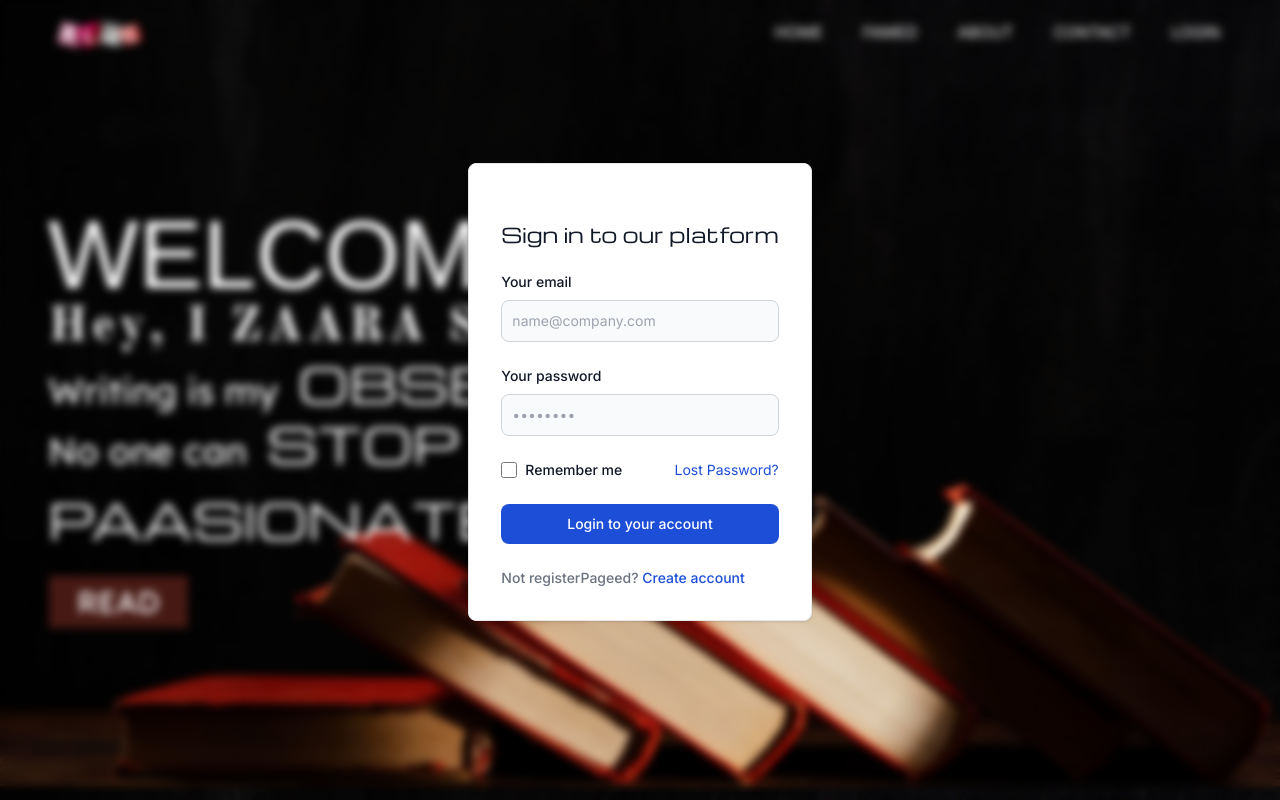
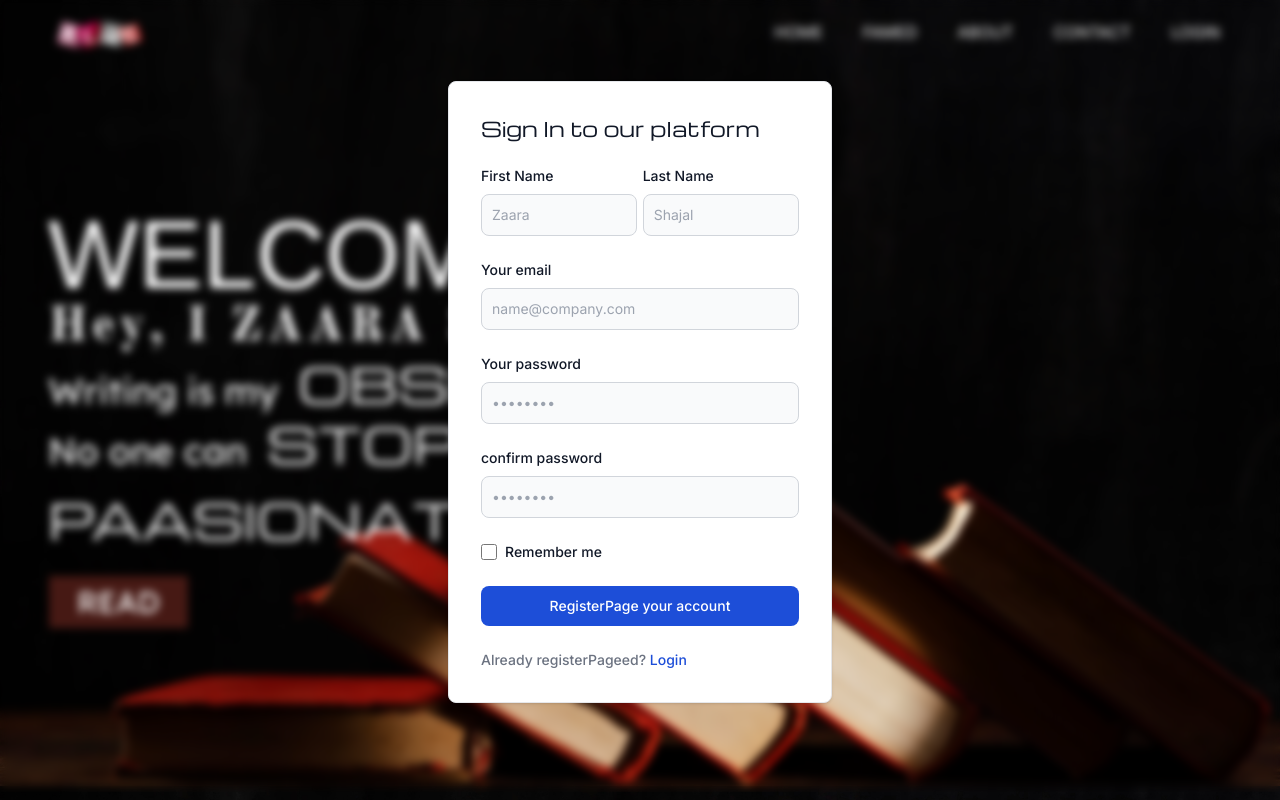
Before and after one commit to Hanzala1101/BlogSite, a Next.js app: page / in a window 1280 px wide. Both pictures are taken after a click on the element "LOGIN". Built offline with nearby package versions, Linux system fonts and the light colour scheme; no server answers; the database is empty; a web font is replaced by a local one.

Commit message:
login page rendering

```diff
--- a/app/api/auth/me/route.js
+++ b/app/api/auth/me/route.js
@@ -8,27 +8,7 @@ export async function GET(request){
     const headersInstance = headers()
     const barearToken =  headersInstance.get("Authorization")
 
-    if(!barearToken){
-        return NextResponse.json({
-            errorMessage:"Barear token not define"
-        })
-    }
-
     const Token = barearToken.split(" ")[1]
-
-    if(!Token){
-        return NextResponse.json({
-            errorMessage:"token Not define"
-        })
-    }
-    const signature = new TextEncoder().encode(process.env.JWT_SECRET)
-    try {
-        jose.jwtVerify(Token, signature)
-    } catch (error) {
-        return NextResponse.json({
-            errorMessage:"Unauthorized request"
-        })
-    }
 
     const payload = jwt.decode(Token)
     await connectMongoDB();
--- a/components/card.jsx
+++ b/components/card.jsx
@@ -1,21 +1,22 @@
 "use client";
 import { React, useContext, useState } from "react";
 import { logincontext } from "@/global/logincon";
-import Login from "./login"
-import SignUp from "./signup"
+import SignUp from "./signup";
 
 function card() {
   const { login, setlogin } = useContext(logincontext);
-  const [logreg, setlogreg] = useState("login")
+  const [isSignin, setisSignin] = useState(false);
   return (
     <>
-
-         <div className={`w-screen h-screen -top-2 z-10  ${login?"absolute backdrop-blur-sm": "hidden"}`}>
-          <div className="relative flex justify-center items-center w-full h-full z-10">
-            {logreg==="login"?<Login registerPage={setlogreg}/>:<SignUp registerPage={setlogreg}/>}
-          </div>
+      <div
+        className={`w-screen h-screen -top-2 z-10  ${
+          login ? "absolute backdrop-blur-sm" : "hidden"
+        }`}
+      >
+        <div className="relative flex justify-center items-center w-full h-full z-10">
+          <SignUp isSignIn={isSignin} />
         </div>
-
+      </div>
     </>
   );
 }
--- a/components/signup.jsx
+++ b/components/signup.jsx
@@ -2,16 +2,25 @@ import styles from "../styles/Home.module.css";
 import { Michroma } from "next/font/google";
 import { React, useContext, useState } from "react";
 import { logincontext } from "@/global/logincon";
-import {useForm} from 'react-hook-form'
+import { useForm } from "react-hook-form";
 
 const Mac = Michroma({ weight: "400", subsets: ["latin"] });
 
-export default function About({ registerPage }) {
+export default function About({ isSignIn }) {
   const { login, setlogin } = useContext(logincontext);
-  const {register,
-    handleSubmit, formState:{errors}} = useForm()
+  const [open, setOpen] =useState(false);
+  const handleOpen =()=>setOpen(true);
+  const handleClose = ()=>setOpen(false);
 
-    const onSubmit = (data) => console.log(data)
+  const {
+    register,
+    handleSubmit,
+    formState: { errors },
+  } = useForm();
+  const renderContent = (signInCntent, signUpConent) => {
+    return isSignIn ? signInCntent : signUpConent;
+  };
+  const onSubmit = (data) => console.log(data);
   return (
     <>
       <form
@@ -32,7 +41,7 @@ export default function About({ registerPage }) {
           <h5
             className={`text-xl font-medium text-gray-900 dark:text-white ${Mac.className}`}
           >
-            Sign Up to our platform
+            {renderContent("Sign Up ", "Sign In")} to our platform
           </h5>
           <div className="flex">
             <div>
@@ -48,8 +57,10 @@ export default function About({ registerPage }) {
                 id="first_name"
                 className={`bg-gray-50 border border-gray-300 text-gray-900 text-sm rounded-lg  block w-full p-2.5 dark:bg-gray-600 dark:border-gray-500 dark:placeholder-gray-400 dark:text-white focus:ring-blue-500 focus:border-blue-500 `}
                 placeholder="Zaara"
-
-              {...register("first_name",{required:true, pattern:/^[a-zA-Z]+$/})}
+                {...register("first_name", {
+                  required: true,
+                  pattern: /^[a-zA-Z]+$/,
+                })}
               ></input>
             </div>
             <div className="w-2"></div>
@@ -66,7 +77,10 @@ export default function About({ registerPage }) {
                 id="last_name"
                 className="bg-gray-50 border border-gray-300 text-gray-900 text-sm rounded-lg focus:ring-blue-500 focus:border-blue-500 block w-full p-2.5 dark:bg-gray-600 dark:border-gray-500 dark:placeholder-gray-400 dark:text-white"
                 placeholder="Shajal"
-              {...register("last_name",{required:true, pattern:/^[a-zA-Z]+$/})}
+                {...register("last_name", {
+                  required: true,
+                  pattern: /^[a-zA-Z]+$/,
+                })}
               ></input>
             </div>
           </div>
@@ -83,7 +97,7 @@ export default function About({ registerPage }) {
               id="email"
               className="bg-gray-50 border border-gray-300 text-gray-900 text-sm rounded-lg focus:ring-blue-500 focus:border-blue-500 block w-full p-2.5 dark:bg-gray-600 dark:border-gray-500 dark:placeholder-gray-400 dark:text-white"
               placeholder="name@company.com"
-              {...register("email",{required:true, pattern:/^\S+@\S+$/i})}
+              {...register("email", { required: true, pattern: /^\S+@\S+$/i })}
             ></input>
           </div>
           <div>
@@ -99,7 +113,7 @@ export default function About({ registerPage }) {
               id="password"
               placeholder="••••••••"
               className="bg-gray-50 border border-gray-300 text-gray-900 text-sm rounded-lg focus:ring-blue-500 focus:border-blue-500 block w-full p-2.5 dark:bg-gray-600 dark:border-gray-500 dark:placeholder-gray-400 dark:text-white"
-              {...register("password",{required:true})}
+              {...register("password", { required: true })}
             ></input>
           </div>
           <div>
@@ -115,7 +129,7 @@ export default function About({ registerPage }) {
               id="password1"
               placeholder="••••••••"
               className="bg-gray-50 border border-gray-300 text-gray-900 text-sm rounded-lg focus:ring-blue-500 focus:border-blue-500 block w-full p-2.5 dark:bg-gray-600 dark:border-gray-500 dark:placeholder-gray-400 dark:text-white"
-              {...register("password1",{required:true})}
+              {...register("password1", { required: true })}
             ></input>
           </div>
           <div className="flex items-start">
@@ -126,7 +140,6 @@ export default function About({ registerPage }) {
                   type="checkbox"
                   value=""
                   className="w-4 h-4 border border-gray-300 rounded bg-gray-50 focus:ring-3 focus:ring-blue-300 dark:bg-gray-700 dark:border-gray-600 dark:focus:ring-blue-600 dark:ring-offset-gray-800 dark:focus:ring-offset-gray-800"
-
                 ></input>
               </div>
               <label
```
Also changed, not shown: middleware.js (+28 -2 lines). Lines whose indentation alone changed are shown as unchanged.
